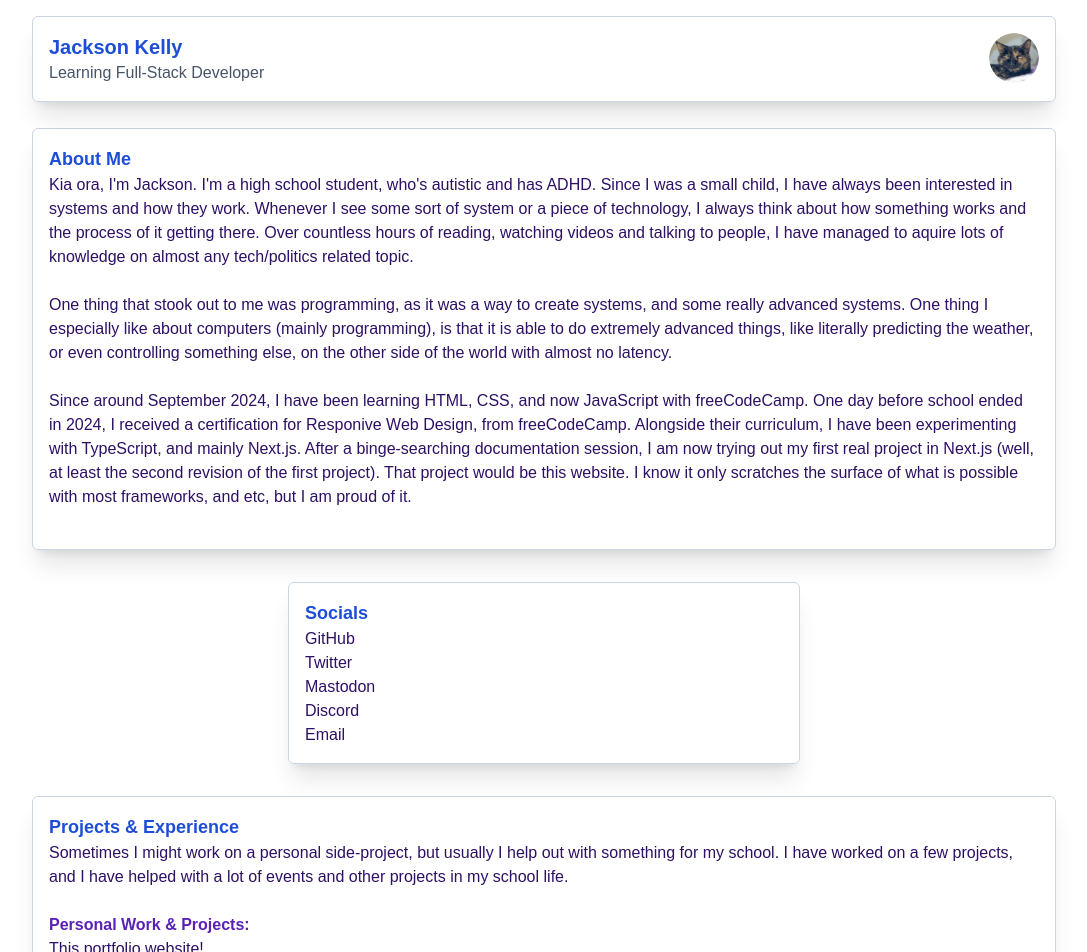
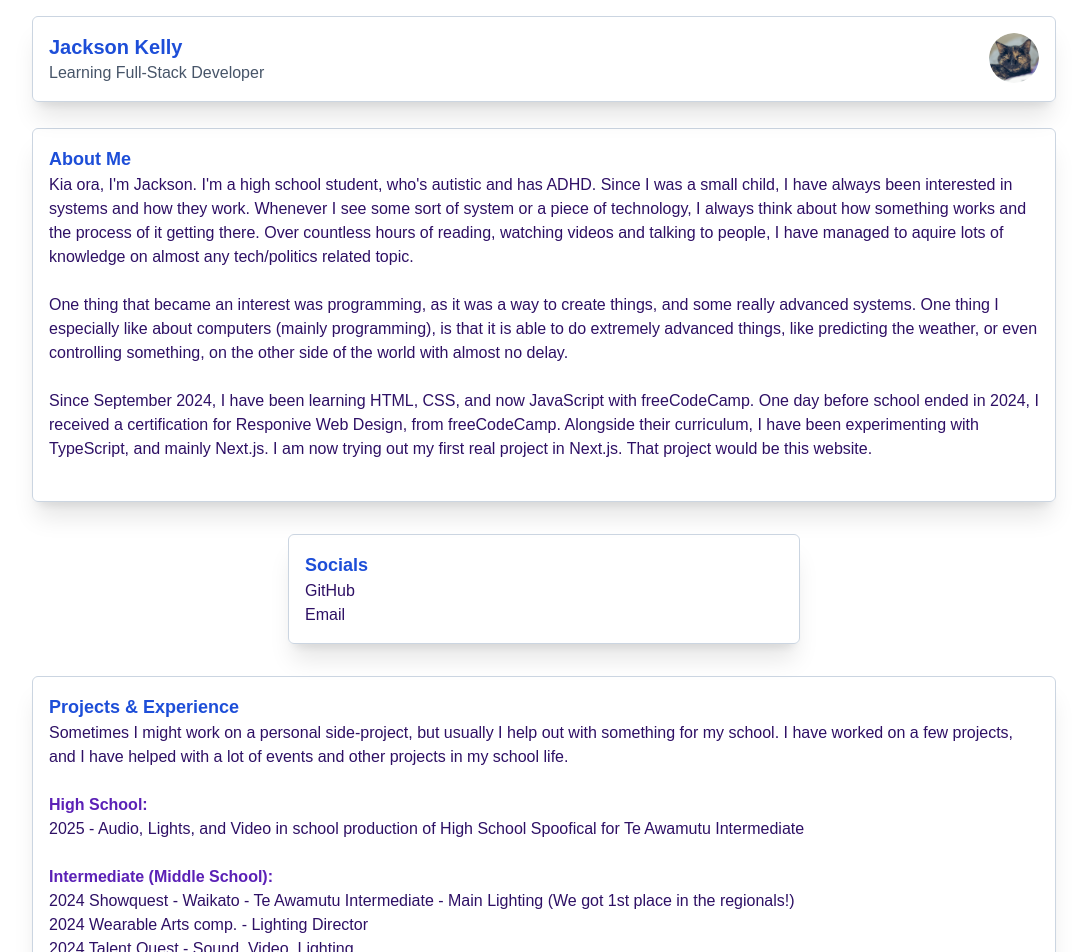
Before and after one commit to j6js/j6js.com, a Next.js app: page / in a window 1280 px wide. Shown: the top 952 px of the page, without its empty margins (96-1183 px from the left). Built offline with nearby package versions, Linux system fonts and the light colour scheme.

Commit message:
Update page.tsx

```diff
--- a/app/page.tsx
+++ b/app/page.tsx
@@ -53,22 +53,20 @@ export default function Home() {
           people, I have managed to aquire lots of knowledge on almost any tech/politics related topic.
           <br />
           <br />
-          One thing that stook out to me was programming, as it was a way to
-          create systems, and some really advanced systems. One thing I
+          One thing that became an interest was programming, as it was a way to
+          create things, and some really advanced systems. One thing I
           especially like about computers (mainly programming), is that it is
-          able to do extremely advanced things, like literally predicting the
-          weather, or even controlling something else, on the other side of the
-          world with almost no latency. <br />
+          able to do extremely advanced things, like predicting the
+          weather, or even controlling something, on the other side of the
+          world with almost no delay. <br />
           <br />
-          Since around September 2024, I have been learning HTML, CSS, and now
+          Since September 2024, I have been learning HTML, CSS, and now
           JavaScript with freeCodeCamp. One day before school ended in 2024, I
           received a certification for Responive Web Design, from freeCodeCamp.
           Alongside their curriculum, I have been experimenting with TypeScript,
-          and mainly Next.js. After a binge-searching documentation session, I
-          am now trying out my first real project in Next.js (well, at least the
-          second revision of the first project). That project would be this
-          website. I know it only scratches the surface of what is possible with
-          most frameworks, and etc, but I am proud of it. <br />
+          and mainly Next.js. I am now trying out my first real project in Next.js. That project would be this
+          website.
+          <br />
           <br />
         </p>
       </div>
@@ -84,33 +82,6 @@ export default function Home() {
             className="hover:text-blue-700 dark:hover:text-blue-300"
           >
             GitHub
-          </a>
-          <br />
-          <a
-            href="https://twitter.com/JaxK5546"
-            target="_blank"
-            rel="noreferrer noopener"
-            className="hover:text-blue-700 dark:hover:text-blue-300"
-          >
-            Twitter
-          </a>
-          <br />
-          <a
-            href="https://mastodon.social/jacksonk"
-            target="_blank"
-            rel="noreferrer noopener"
-            className="hover:text-blue-700 dark:hover:text-blue-300"
-          >
-            Mastodon
-          </a>
-          <br />
-          <a
-            href="https://discord.com/users/632415379519569950"
-            target="_blank"
-            rel="noreferrer noopener"
-            className="hover:text-blue-700 dark:hover:text-blue-300"
-          >
-            Discord
           </a>
           <br />
           <a
@@ -134,23 +105,12 @@ export default function Home() {
           <br />
         </p>
         <b className="text-violet-800 dark:text-violet-100">
-          Personal Work & Projects:
-        </b>
-        <br />
-        <ul className="text-violet-950 dark:text-violet-200 text-noto">
-          <li>This portfolio website!</li>
-          <li>
-            <i>More coming soon!</i>
-          </li>
-        </ul>
-        <br />
-        <b className="text-violet-800 dark:text-violet-100">
           High School:
         </b>
         <br />
        <ul className="text-violet-950 dark:text-violet-200 text-noto ">
           <li>
-            2025 - Helped previous school with Audio, Lights, and Video in school production
+            2025 - Audio, Lights, and Video in school production of High School Spoofical for Te Awamutu Intermediate
           </li>
         </ul>
         <br />
```
